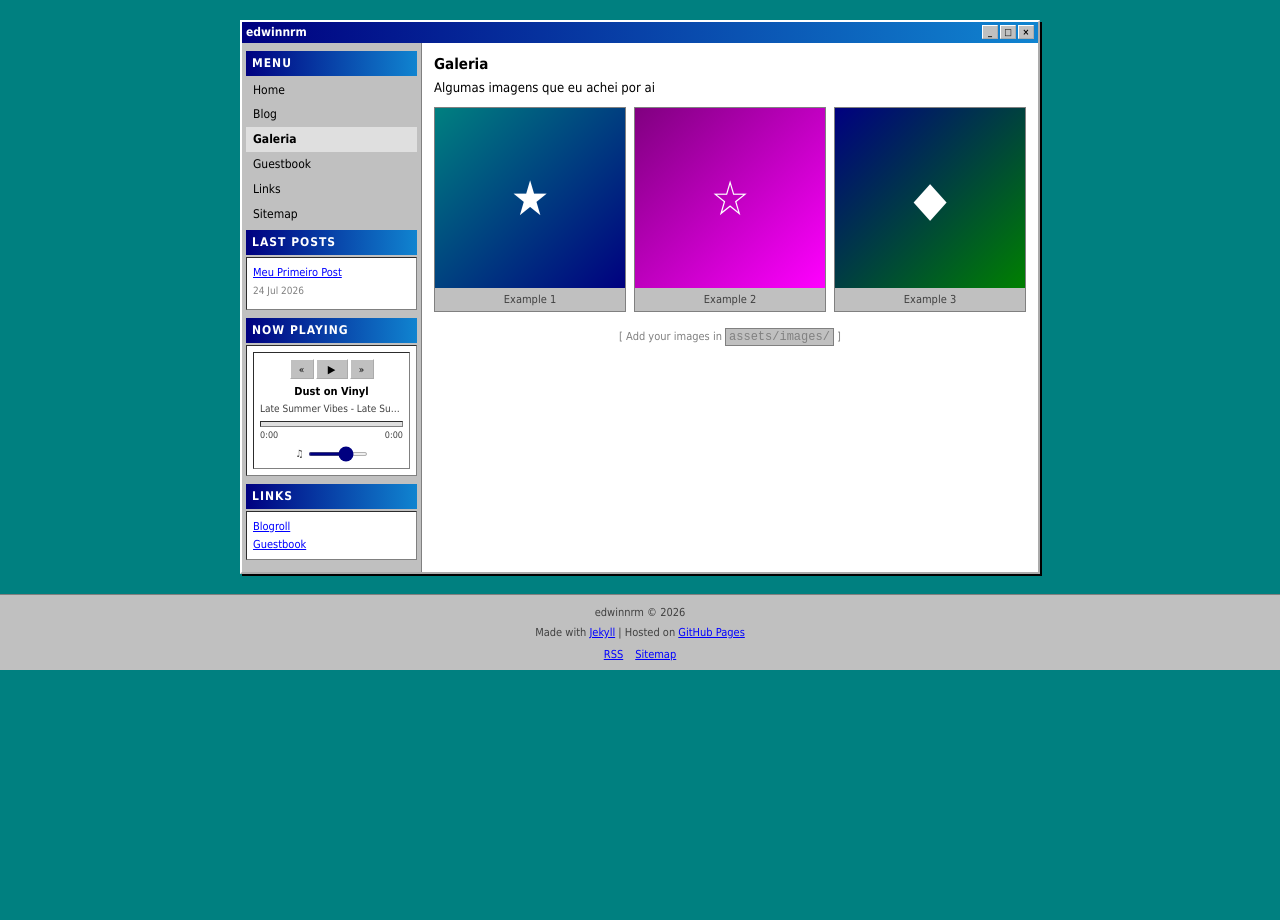
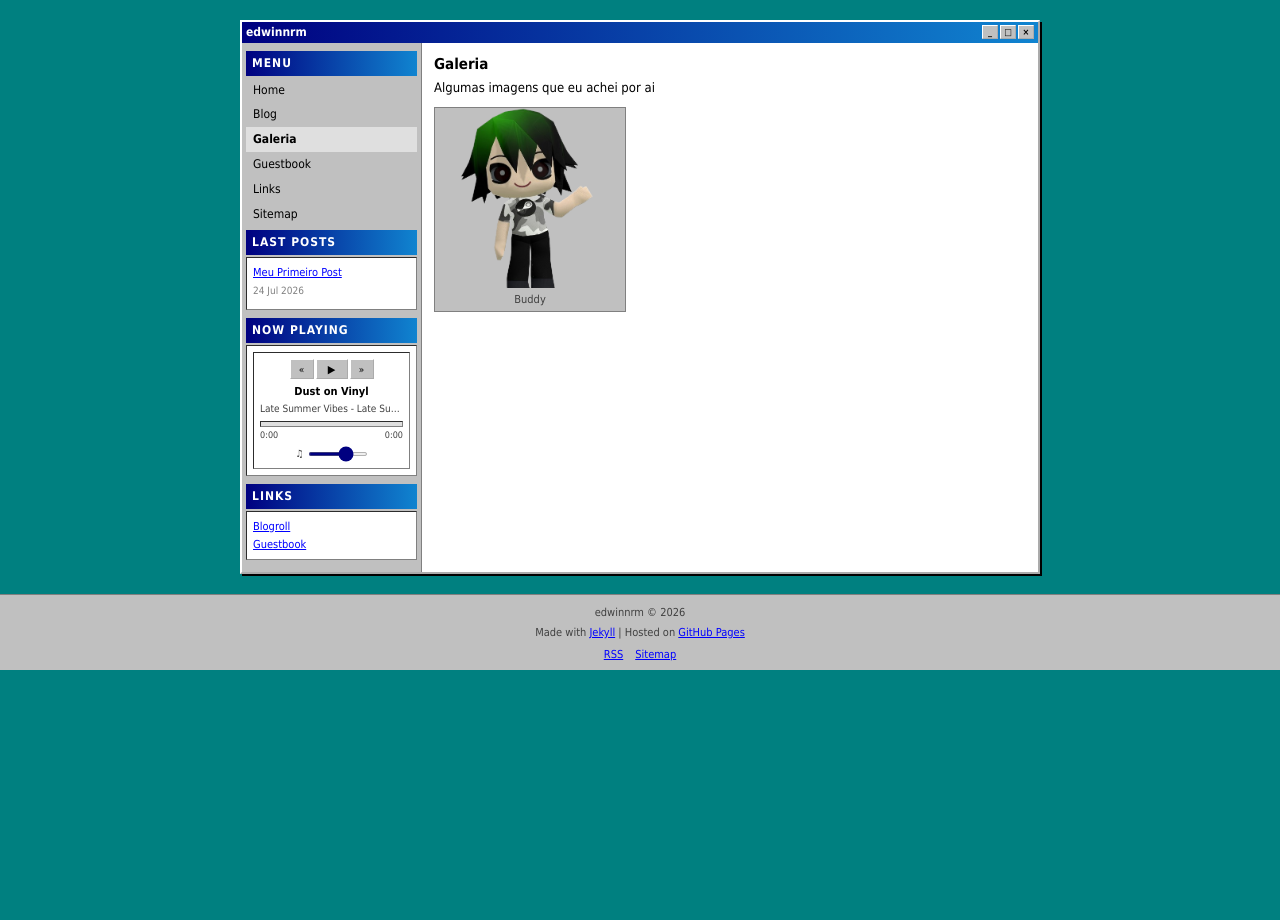
Before and after one commit to EdwinNRM/Blog, a Jekyll site: the page built from pages/gallery.md, in a window 1280 px wide. Built offline with Jekyll 4.4.1, drawn with Linux system fonts in a browser that asks for light colours.

Commit message:
feat: add buddy.png to gallery, update sitemap
- Add buddy.png to gallery, remove placeholder images and message
- Update sitemap: remove Sobre, add Guestbook, reflect current structure

```diff
--- a/pages/gallery.md
+++ b/pages/gallery.md
@@ -8,25 +8,7 @@ permalink: /gallery/
 
 <div class="gallery-grid">
   <div class="gallery-grid__item">
-    <div style="height: 180px; background: linear-gradient(135deg, #008080, #000080); display: flex; align-items: center; justify-content: center;">
-      <span style="font-size: 3rem; color: white;">★</span>
-    </div>
-    <div class="gallery-grid__item-caption">Example 1</div>
-  </div>
-  <div class="gallery-grid__item">
-    <div style="height: 180px; background: linear-gradient(135deg, #800080, #ff00ff); display: flex; align-items: center; justify-content: center;">
-      <span style="font-size: 3rem; color: white;">☆</span>
-    </div>
-    <div class="gallery-grid__item-caption">Example 2</div>
-  </div>
-  <div class="gallery-grid__item">
-    <div style="height: 180px; background: linear-gradient(135deg, #000080, #008000); display: flex; align-items: center; justify-content: center;">
-      <span style="font-size: 3rem; color: white;">◆</span>
-    </div>
-    <div class="gallery-grid__item-caption">Example 3</div>
+    <img src="{{ '/assets/images/buddy.png' | relative_url }}" alt="Buddy" style="width: 100%; height: 180px; object-fit: cover;">
+    <div class="gallery-grid__item-caption">Buddy</div>
   </div>
 </div>
-
-<p style="text-align: center; margin-top: 16px; color: #808080; font-size: 11px;">
-  [ Add your images in <code>assets/images/</code> ]
-</p>
```
Also changed, not shown: pages/sitemap.md (+1 -1 lines), assets/images/buddy.png (added).
